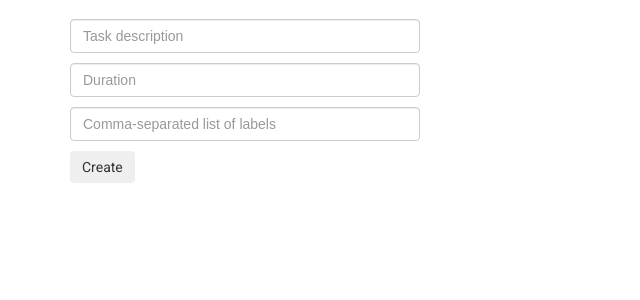
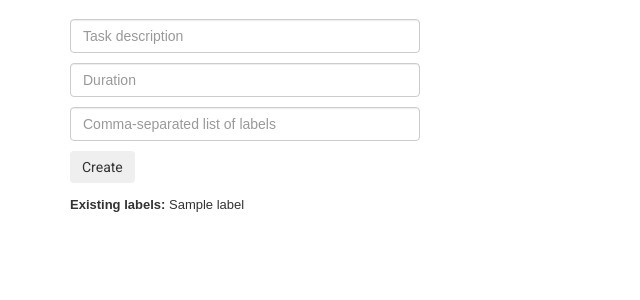
Before and after one commit to gwgundersen/swim, a Flask app: template swim/templates/tasks_create.html in a window 1280 px wide. Shown: the part 187-487 px from the top of the page, without its empty margins (0-640 px from the left). Run offline with Flask 2, Linux system fonts and the light colour scheme; the template is opened without the code that fills it: values that come from a table or form of the project are taken from there, others are empty; a user stored in the database is signed in; tables that the repository leaves empty hold one stand-in row (values such as "Sample post"); parts of the project's set-up code (start-up, migrations or seed data) failed here and were passed over; some libraries are stand-ins or nearby versions.

Commit message:
Display labels instead of autocomplete feature.

```diff
--- a/swim/endpoints/task.py
+++ b/swim/endpoints/task.py
@@ -50,7 +50,8 @@ def render_all_tasks_page():
 def render_create_tasks_page():
     """Render create tasks page.
     """
-    return render_template('tasks_create.html')
+    labels = db.session.query(models.Label).all()
+    return render_template('tasks_create.html', labels=labels)
 
 
 @login_required
--- a/swim/templates/tasks_create.html
+++ b/swim/templates/tasks_create.html
@@ -23,6 +23,15 @@
                    class="form-control"/>
             <input type="submit" class="btn" value="Create"/>
         </form>
+        <div id="existing-labels">
+            <!-- This is a hack. I don't want to build an autocomplete feature
+                 that works with a comma, separated list.-->
+            <strong>Existing labels: </strong><span>
+            {% for label in labels %}
+                {{ label.name }}{% if not loop.last %}, {% endif %}
+            {% endfor %}
+            </span>
+        </div>
     </div>
 </div>
 
```
